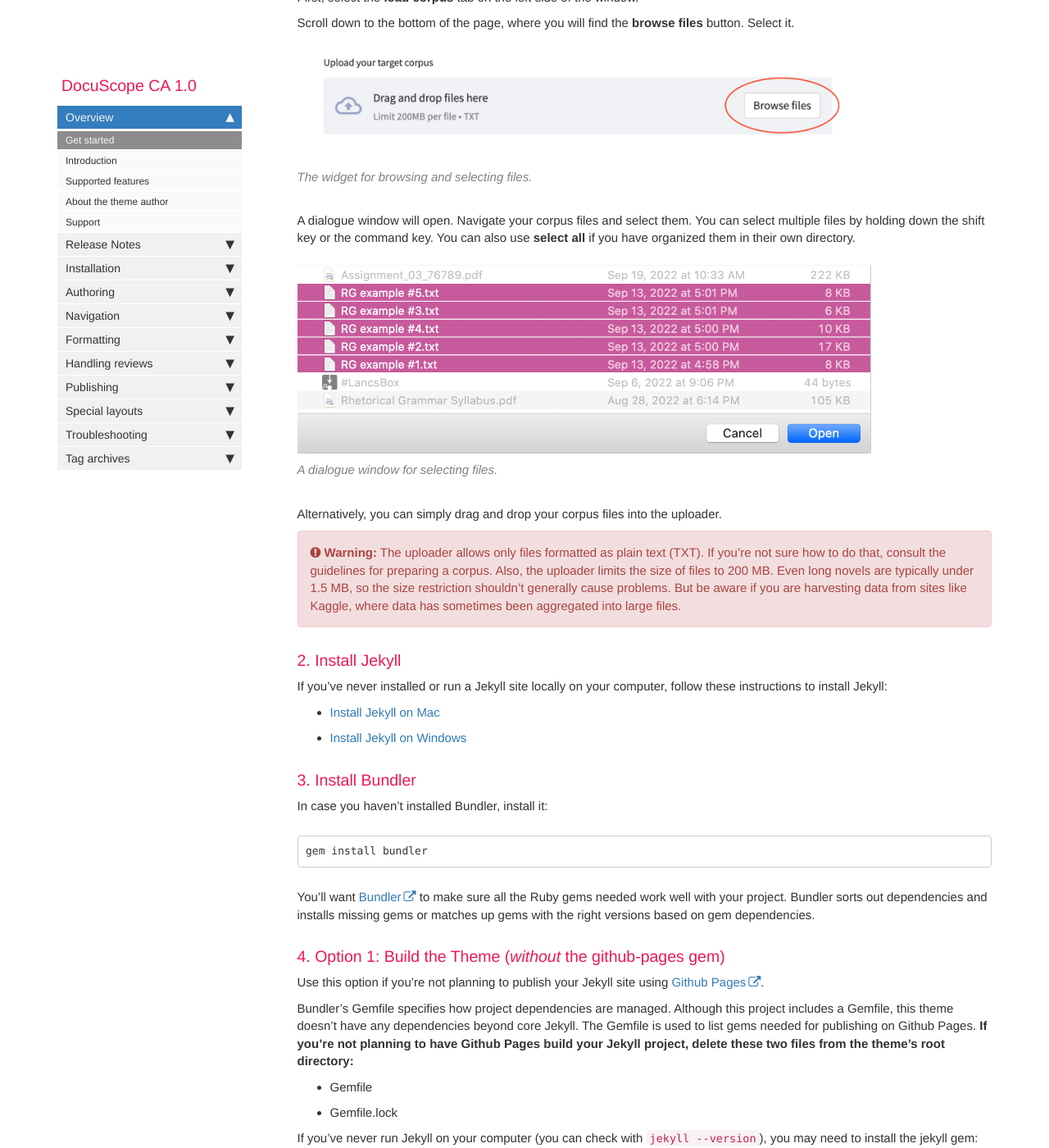
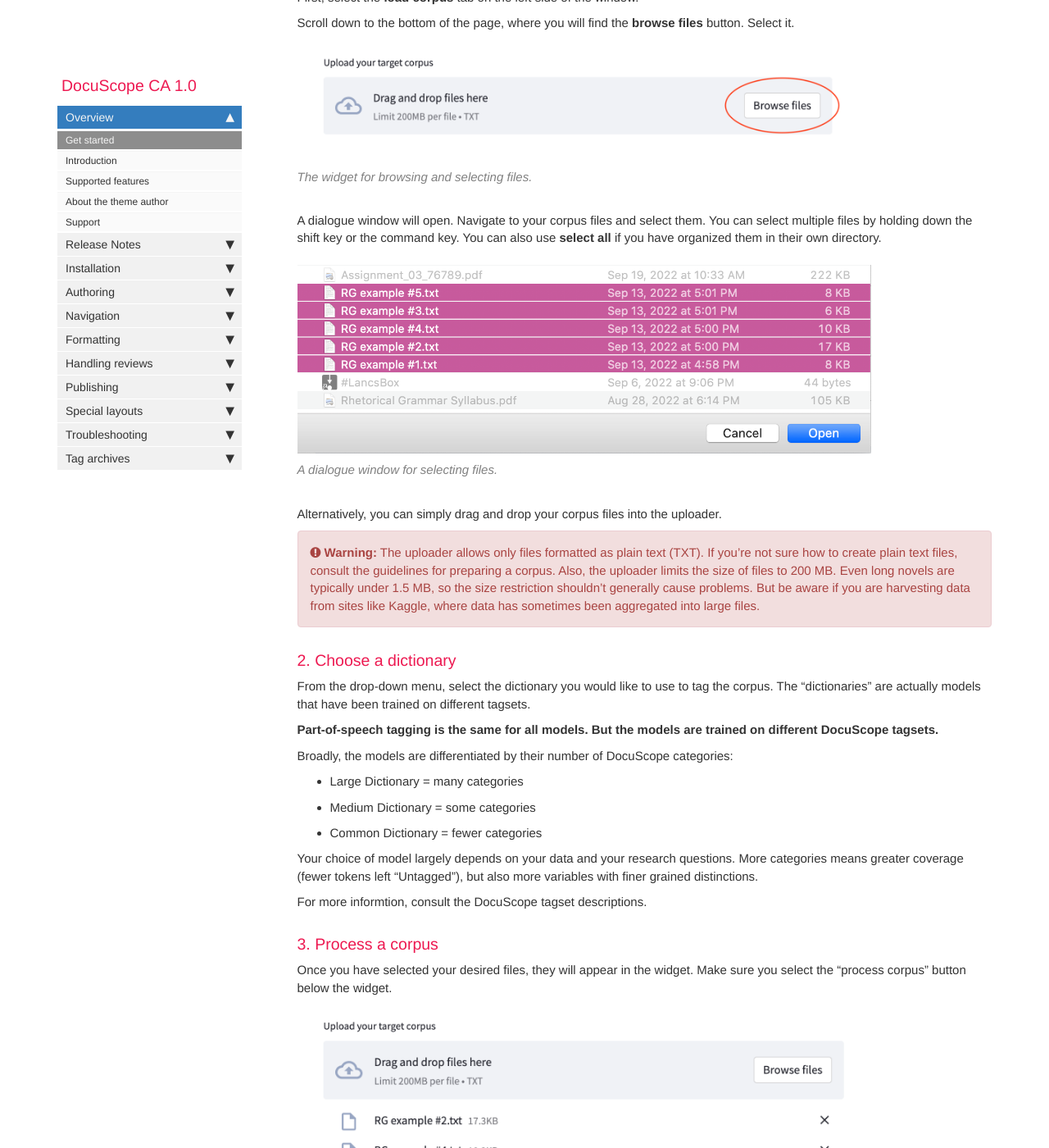
Before and after one commit to browndw/docuscope-docs, a Jekyll site: the page built from index.md, in a window 1280 px wide and 1400 px high, scrolled down 1178 px. Shown: the whole window at 82% size. Built offline with Jekyll 4.4.1, drawn with Linux system fonts in a browser that asks for light colours; comment, search, counter and statistics services are not loaded; some of the changed text lies outside the part shown.

Commit message:
Update index.md

````diff
--- a/index.md
+++ b/index.md
@@ -25,30 +25,37 @@
 
 {% include image.html file="getting_started/image8.png" caption="The widget for browsing and selecting files." %}
 
-A dialogue window will open. Navigate your corpus files and select them. You can select multiple files by holding down the shift key or the command key. You can also use **select all** if you have organized them in their own directory.
+A dialogue window will open. Navigate to your corpus files and select them. You can select multiple files by holding down the shift key or the command key. You can also use **select all** if you have organized them in their own directory.
 
 {% include image.html file="getting_started/image23.png" caption="A dialogue window for selecting files." %}
 
 Alternatively, you can simply drag and drop your corpus files into the uploader.
 
-{% include warning.html content="The uploader allows only files formatted as plain text (TXT). If you're not sure how to do that, consult the guidelines for preparing a corpus. Also, the uploader limits the size of files to 200 MB. Even long novels are typically under 1.5 MB, so the size restriction shouldn't generally cause problems. But be aware if you are harvesting data from sites like Kaggle, where data has sometimes been aggregated into large files." %}
+{% include warning.html content="The uploader allows only files formatted as plain text (TXT). If you're not sure how to create plain text files, consult the guidelines for preparing a corpus. Also, the uploader limits the size of files to 200 MB. Even long novels are typically under 1.5 MB, so the size restriction shouldn't generally cause problems. But be aware if you are harvesting data from sites like Kaggle, where data has sometimes been aggregated into large files." %}
 
-### 2. Install Jekyll
+### 2. Choose a dictionary
 
-If you've never installed or run a Jekyll site locally on your computer, follow these instructions to install Jekyll:
+From the drop-down menu, select the dictionary you would like to use to tag the corpus. The "dictionaries" are actually models that have been trained on different tagsets.
 
-* [Install Jekyll on Mac][mydoc_install_jekyll_on_mac]
-* [Install Jekyll on Windows][mydoc_install_jekyll_on_windows]
+**Part-of-speech tagging is the same for all models. But the models are trained on different DocuScope tagsets.**
 
-### 3. Install Bundler
+Broadly, the models are differentiated by their number of DocuScope categories:
 
-In case you haven't installed Bundler, install it:
+* Large Dictionary = many categories
+* Medium Dictionary = some categories
+* Common Dictionary = fewer categories
 
-```
-gem install bundler
-```
+Your choice of model largely depends on your data and your research questions. More categories means greater coverage (fewer tokens left "Untagged"), but also more variables with finer grained distinctions.
 
-You'll want [Bundler](http://bundler.io/) to make sure all the Ruby gems needed work well with your project. Bundler sorts out dependencies and installs missing gems or matches up gems with the right versions based on gem dependencies.
+For more informtion, consult the DocuScope tagset descriptions.
+
+### 3. Process a corpus
+
+Once you have selected your desired files, they will appear in the widget. Make sure you select the "process corpus" button below the widget.
+
+{% include image.html file="getting_started/image18.png" caption="Widget showing selected files and the process button." %}
+
+Processing time depends on the size of your corpus. A corpus with a 250,000 words should process in just a few seconds. A corpus with 2 million words will take roughly 30 seconds.
 
 ### 4. Option 1: Build the Theme (*without* the github-pages gem) {#option1}
 
````
